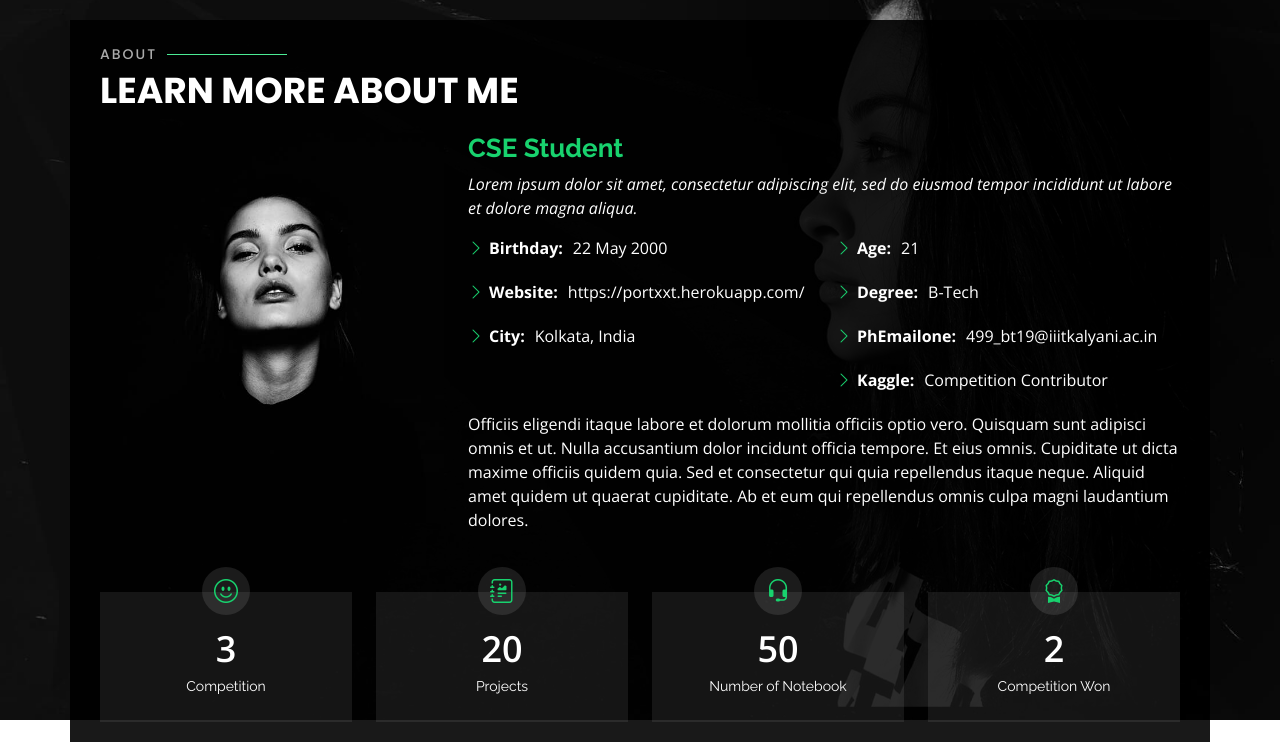
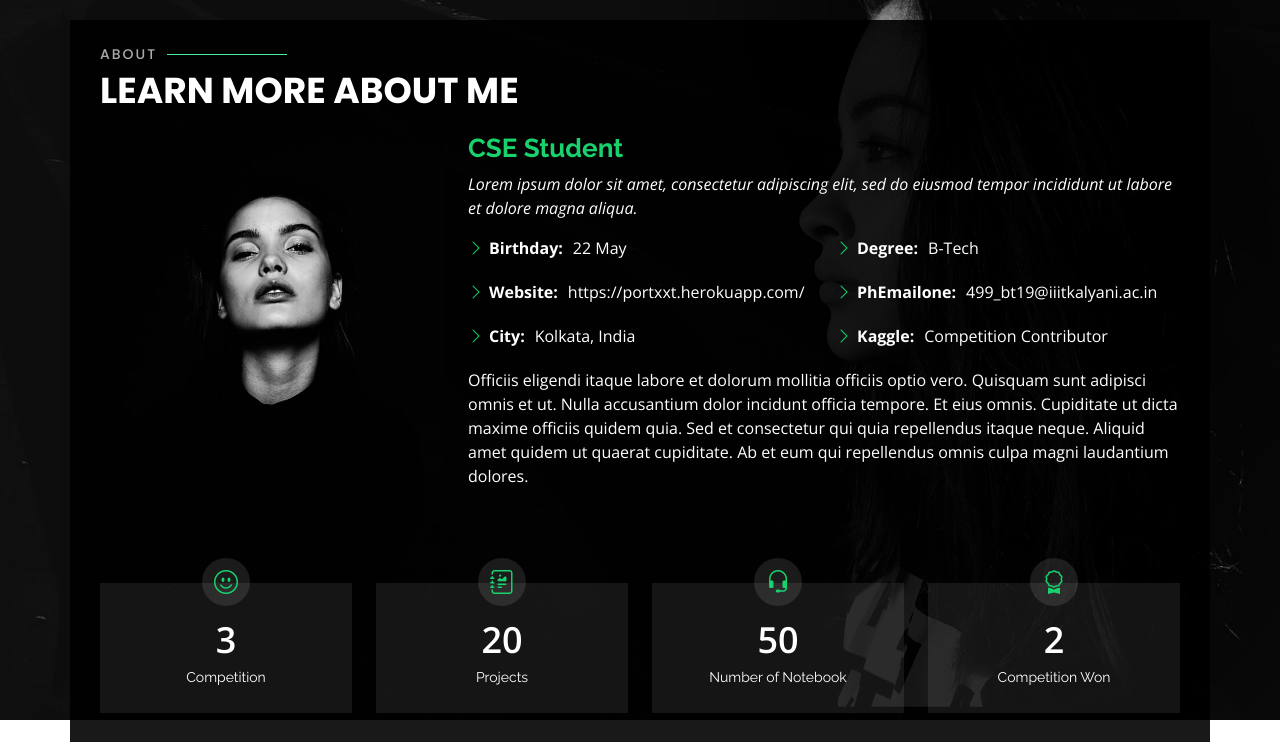
Before and after one commit to vijayshankarrealdeal/Personal, a Flask app: page / in a window 1280 px wide, after a click on "About". Shown: the part 80-822 px from the top of the page. Run offline with Flask 2, Linux system fonts and the light colour scheme; some libraries are stand-ins or nearby versions.

Commit message:
ageremove

```diff
--- a/templates/index.html
+++ b/templates/index.html
@@ -87,7 +87,7 @@
           <div class="row">
             <div class="col-lg-6">
               <ul>
-                <li><i class="bi bi-chevron-right"></i> <strong>Birthday:</strong> <span>22 May 2000</span></li>
+                <li><i class="bi bi-chevron-right"></i> <strong>Birthday:</strong> <span>22 May</span></li>
                 <li><i class="bi bi-chevron-right"></i> <strong>Website:</strong>
                   <span>https://portxxt.herokuapp.com/</span>
                 </li>
@@ -97,7 +97,7 @@
             </div>
             <div class="col-lg-6">
               <ul>
-                <li><i class="bi bi-chevron-right"></i> <strong>Age:</strong> <span>21</span></li>
+                <!-- <li><i class="bi bi-chevron-right"></i> <strong>Age:</strong> <span>21</span></li> -->
                 <li><i class="bi bi-chevron-right"></i> <strong>Degree:</strong> <span>B-Tech</span></li>
                 <li><i class="bi bi-chevron-right"></i> <strong>PhEmailone:</strong>
                   <span>499_bt19@iiitkalyani.ac.in</span>
```
